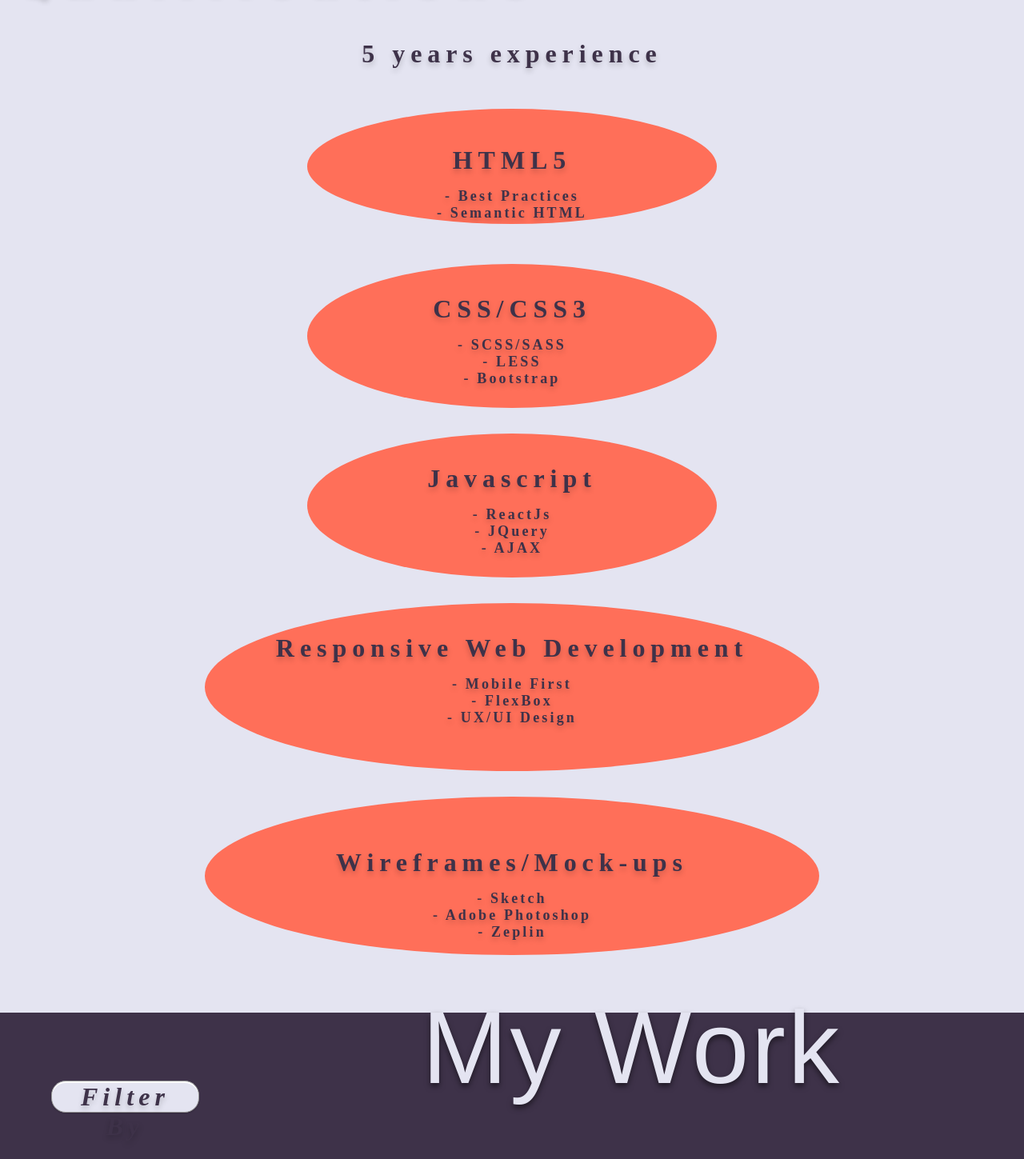
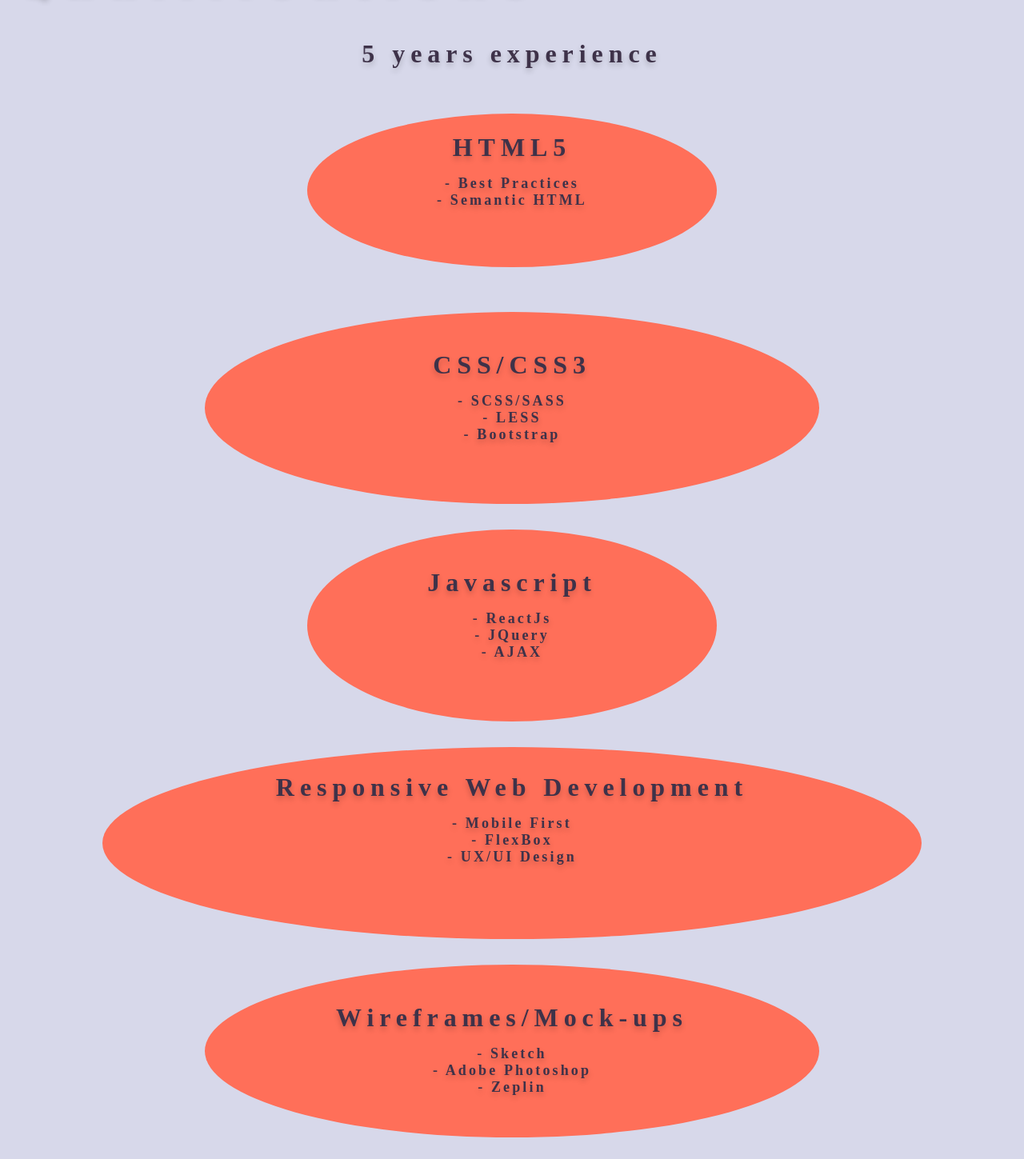
Before and after one commit to LaurenwallerDesigns/portfolio, a React (Create React App) app: page / in a window 1280 px wide. Shown: the part 961-2410 px from the top of the page at 80% size. Built offline with nearby package versions, Linux system fonts and the light colour scheme; a web font is replaced by a local one.

Commit message:
added my breakpoints for what is currently on page.

```diff
--- a/src/App.js
+++ b/src/App.js
@@ -14,6 +14,7 @@
       section: "#experience"
     };
     this.arrowClick = this.arrowClick.bind(this);
+    this.filterBtn = this.filterBtn.bind(this);
   }
    componentDidMount() {
     this.insertText();
@@ -93,6 +94,13 @@
     }
   }
 
+  filterBtn(event) {
+    const filterMenu = document.getElementById('filter-menu');
+    filterMenu.classList.toggle('hide');
+    const filterBtn = document.getElementById('filterBtn');
+    filterBtn.classList.toggle('hide');
+  }
+
 
   render () {
     return (
@@ -102,7 +110,8 @@
         href={this.state.section}
         onClick= {this.arrowClick} />
       <Experience />
-      <Work />
+      <Work
+        onclick={this.filterBtn}/>
       <Footer />
       </body>
     );
--- a/src/animate.scss
+++ b/src/animate.scss
@@ -1,3 +1,4 @@
-@mixin transform($x, $y, $p, $p2) {
+@mixin transform($x, $y: 50%, $p: 50%, $p2: 50%) {
 	clip-path: ellipse($x $y at $p $p2);
+	transition: clip-path 1s;
 }
--- a/src/colors.scss
+++ b/src/colors.scss
@@ -16,7 +16,7 @@
  * limitations under the License.
  */
 
-$lavender: #E4E4F1;
+$lavender: #D7D8EA;
 $dkpurple: #3e3249;
 $black: #000000;
 $orange: #FF6F59;
--- a/src/filter.js
+++ b/src/filter.js
@@ -4,7 +4,10 @@
 	render () {
 		return (
 			<div className="div-filter">
-				<button className='Button-Background'>Filter By</button>
+				<button onClick={this.props.onClick} className='Button-Background' id="filterBtn">Filter By</button>
+				<div id="filter-menu" className="hide">
+				<button onClick={this.props.onClick} className="close"> X </button>
+				</div>
 			</div>
 		);
 	}
--- a/src/fonts.scss
+++ b/src/fonts.scss
@@ -312,7 +312,7 @@
 // Mobile Portrait
 
 @mixin title-mobile-p {
-  width: 90vw;
+  width: 80vw;
   @include text-shadow-50;
   font-family: Jonah;
   font-size: 4em;
@@ -325,7 +325,7 @@
   color: $dkpurple;
   @include center-element;
   @media (min-width: $breakpoint-tablet-port) {
-    font-size: 8em;
+    font-size: 6.5em;
     width: 70vw;
   }
 }
@@ -433,7 +433,7 @@
 
 
 @mixin section-three-title-mobile-p {
-  @include text-shadow-50;
+  @include text-shadow-below;
   font-family: Impact;
   font-size: 4em;
   font-weight: normal;
@@ -465,9 +465,6 @@
   @media (min-width: $breakpoint-tablet-port) {
     font-size: 2em;
   }
-  @media (min-width: $breakpoint-tablet-land) {
-    font-size: 3em;
-  }
 }
 
 @mixin footer-title-mobile-p {
@@ -482,9 +479,6 @@
   text-align: center;
   color: $dkpurple;
   @media (min-width: $breakpoint-tablet-port) {
-    font-size: 4.5em;
-  }
-  @media (min-width: $breakpoint-tablet-land) {
-    font-size: 6em;
+    font-size: 4em;
   }
 }
--- a/src/mixins.scss
+++ b/src/mixins.scss
@@ -18,3 +18,32 @@
 @mixin text-shadow-50 {
 	text-shadow: 0 4px 7px $black-50;
 }
+
+@mixin text-shadow-below {
+	text-shadow: -2px 8px 7px $black-50;
+}
+
+@mixin blurb-sizing($width: false) {
+	width:100vw;
+	height: 30vh;
+	position: relative;
+	background-color: $orange;
+	.div-blurb-text {
+		z-index: 3;
+		.blurb-title {
+			@include p-mobile-p;
+			margin-bottom: 0vh;
+			@if $width {
+				@include center-element;
+				width: 50vw;
+				padding-top: 4vh;
+			} @else {
+				padding-top: 6vh;
+			}
+		}
+		ul {
+			padding-left: 0vw;
+			@include li-blurb-mobile-p;
+		}
+	}
+}
--- a/src/style.scss
+++ b/src/style.scss
@@ -24,6 +24,7 @@
 .headerDesign {
 	@include center-element;
 	width: 90vw;
+	height: 40vh;
 	border: 3px solid $orange;
 	border-top-style: none;
   	border-right-style: solid;
@@ -33,33 +34,28 @@
 		height: 50vh;
 	}
 	@media (min-width: $breakpoint-tablet-land) {
-		height: 60vh;
+		width: 80vw;
 	}
-
 }
 
 .title {
 	margin-top: 0px;
-	padding-top: 5%;
-	padding-bottom: 5%;
+	padding-top: 5vh;
 	@include title-mobile-p;
-	@media (min-width: $breakpoint-tablet-port) {
-		padding-top: 10%;
-	}
 	@media (min-width: $breakpoint-tablet-land) {
-		padding-top: 7%;
+		padding-top: 12vh;
 	}
 }
 
 .subtitle-text {
-	margin-top: 30%;
+	margin-top: 20vh;
 	margin-bottom: auto;
 	@include header-subtitle-mobile-p;
 	@media (min-width: $breakpoint-tablet-port) {
-		margin-top: 20%;
+		margin-top: 15vh;
 	}
 	@media (min-width: $breakpoint-tablet-land) {
-		margin-top: 10%;
+		margin-top: 10vh;
 	}
 }
 
@@ -70,10 +66,10 @@
 	top: 20%;
 	right: 0px;
 	width: 10vw;
-	height: 30vh;
+	height: 20vh;
 	z-index: 4;
 	@media (min-width: $breakpoint-tablet-port) {
-		width: 12vw;
+		width: 10vw;
 	}
 	@media (min-width: $breakpoint-tablet-land) {
 		width: 10vw;
@@ -82,11 +78,8 @@
 
 .arrow {
   	width: 10vw;
-  	height: 30vh;
+  	height: 20vh;
   	@media (min-width: $breakpoint-tablet-port) {
-		width: 12vw;
-	}
-	@media (min-width: $breakpoint-tablet-land) {
 		width: 8vw;
 	}
 }
@@ -99,7 +92,7 @@
 
 .section-title{
 	@include section-two-header-mobile-p;
-	margin-bottom: 0px;
+	margin-bottom: 0vh;
 }
 
 
@@ -115,230 +108,76 @@
 
 
 #one {
-	width:100vw;
-	height: 180px;
-	position: relative;
-	background-color: $orange;
-	@include transform(30%, 50%, 50%, 50%);
-	transition: clip-path 1s;
+	@include transform(30%);
 	&:hover {
-		@include transform(40%, 50%, 50%, 50%);
+		@include transform(40%);
 	}
 	@media (min-width: $breakpoint-tablet-port) {
-		@include transform(20%, 40%, 50%, 50%);
+		@include transform(20%, 40%);
 		&:hover {
-			@include transform(30%, 50%, 50%, 50%);
+			@include transform(30%);
 		}
 
 	}
-	@media (min-width: $breakpoint-tablet-land) {
-		@include transform(20%, 40%, 50%, 50%);
-		&:hover {
-			@include transform(50%, 45%, 50%, 50%);
-		}
-	}
-	.div-blurb-text{
-		z-index: 3;
-		.blurb-title {
-			@include p-mobile-p;
-			padding-top: 10%;
-			padding-bottom: auto;
-			@media (min-width: $breakpoint-tablet-port) {
-				margin-bottom: 0px;
-				padding-top: 5%;
-			}
-
-		}
-		ul {
-			padding-left: 0px;
-
-			@include li-blurb-mobile-p;
-		}
-	}
+	@include blurb-sizing($width: false);
 }
 
 #two {
-	width:100vw;
-	height: 180px;
-	position: relative;
-	background-color: $orange;
-	@include transform(40%, 50%, 50%, 50%);
-	transition: clip-path 1s;
+	@include transform(40%);
 	&:hover {
-		@include transform(30%, 50%, 50%, 50%);
+		@include transform(30%);
 	}
 	@media (min-width: $breakpoint-tablet-port) {
-		@include transform(20%, 50%, 50%, 50%);
+		@include transform(30%);
 		&:hover {
-			@include transform(30%, 50%, 50%, 50%);
+			@include transform(20%, 45%);
 		}
 	}
-	@media (min-width: $breakpoint-tablet-land) {
-		@include transform(20%, 50%, 50%, 50%);
-		&:hover {
-			@include transform(50%, 45%, 50%, 50%);
-		}
-	}
-	.div-blurb-text{
-		z-index: 3;
-		.blurb-title {
-			@include p-mobile-p;
-			padding-top: 10%;
-			padding-bottom: auto;
-			@media (min-width: $breakpoint-tablet-port) {
-				margin-bottom: 0px;
-				padding-top: 5%;
-			}
-			@media (min-width: $breakpoint-tablet-land) {
-				padding-top: 3%;
-			}
-
-		}
-		ul {
-			padding-left: 0px;
-
-			@include li-blurb-mobile-p;
-		}
-	}
+	@include blurb-sizing($width: false);
 }
 
 #three {
-	width:100vw;
-	height: 180px;
-	position: relative;
-	background-color: $orange;
-	@include transform(30%, 50%, 50%, 50%);
-	transition: clip-path 1s;
+	@include transform(30%);
 	&:hover {
-		@include transform(40%, 50%, 50%, 50%);
+		@include transform(40%);
 	}
 	@media (min-width: $breakpoint-tablet-port) {
-		@include transform(20%, 50%, 50%, 50%);
+		@include transform(20%);
 		&:hover {
-			@include transform(30%, 50%, 50%, 50%);
+			@include transform(30%, 40%);
 		}
 	}
-	@media (min-width: $breakpoint-tablet-land) {
-		@include transform(20%, 50%, 50%, 50%);
-		&:hover {
-			@include transform(30%, 40%, 50%, 50%);
-		}
-	}
-	.div-blurb-text{
-		z-index: 3;
-		.blurb-title {
-			@include p-mobile-p;
-			padding-top: 10%;
-			padding-bottom: auto;
-			@media (min-width: $breakpoint-tablet-port) {
-				margin-bottom: 0px;
-				padding-top: 5%;
-			}
-			@media (min-width: $breakpoint-tablet-port) {
-				padding-top: 3%;
-			}
-
-		}
-		ul {
-			padding-left: 0px;
-
-			@include li-blurb-mobile-p;
-		}
-	}
+	@include blurb-sizing($width: false);
 }
 
 
 #four {
-	width:100vw;
-	height: 210px;
-	position: relative;
-	background-color: $orange;
-	@include transform(48%, 50%, 50%, 50%);
-	transition: clip-path 1s;
+	@include transform(48%);
 	&:hover {
-		@include transform(55%, 50%, 50%, 50%);
+		@include transform(40%);
 	}
 	@media (min-width: $breakpoint-tablet-port) {
-		@include transform(25%, 50%, 50%, 50%);
+		@include transform(40%);
 		&:hover {
-			@include transform(40%, 50%, 50%, 50%);
+			@include transform(25%);
 		}
 	}
-	@media (min-width: $breakpoint-tablet-land) {
-		@include transform(30%, 50%, 50%, 50%);
-		&:hover {
-			@include transform(40%, 50%, 50%, 50%);
-		}
-	}
-	.div-blurb-text{
-				text-align: center;
-
-		z-index: 3;
-		.blurb-title {
-			@include center-element;
-			@include p-mobile-p;
-			padding-top: 10%;
-			padding-bottom: auto;
-			width: 70vw;
-			@media (min-width: $breakpoint-tablet-port) {
-				margin-bottom: 0px;
-				padding-top: 5%;
-				width: 50vw;
-			}
-			@media (min-width: $breakpoint-tablet-port) {
-				padding-top: 3%;
-			}
-
-		}
-		ul {
-			padding-left: 0px;
-
-			@include li-blurb-mobile-p;
-		}
-	}
+	@include blurb-sizing($width: true);
 }
 
 
 #five {
-	width:100vw;
-	height: 220px;
-	position: relative;
-	background-color: $orange;
-	@include transform(50%, 45%, 50%, 45%);
-	transition: clip-path 1s;
+	@include transform(40%, 45%, 50%, 45%);
 	&:hover {
-		@include transform(50%, 50%, 50%, 50%);
+		@include transform(50%);
 	}
 	@media (min-width: $breakpoint-tablet-port) {
-		@include transform(35%, 40%, 50%, 40%);
+		@include transform(30%, 45%, 50%, 45%);
 		&:hover {
-			@include transform(40%, 50%, 50%, 50%);
+			@include transform(40%);
 		}
 	}
-	@media (min-width: $breakpoint-tablet-land) {
-		@include transform(30%, 45%, 50%, 45%);
-		&:hover {
-			@include transform(40%, 50%, 50%, 50%);
-		}
-	}
-	.div-blurb-text{
-		z-index: 3;
-		.blurb-title {
-			@include p-mobile-p;
-			padding-top: 15%;
-			padding-bottom: auto;
-			@media (min-width: $breakpoint-tablet-port) {
-				margin-bottom: 0px;
-				padding-top: 5%;
-			}
-
-		}
-		ul {
-			padding-left: 0px;
-
-			@include li-blurb-mobile-p;
-		}
-	}
+	@include blurb-sizing($width: false);
 }
 
 
@@ -350,31 +189,31 @@
 
 .work {
 	background: $dkpurple;
-	height: 2308px;
+	height: 420vh;
 	position: relative;
 	padding-top: 85px;
 	margin-top: 50px;
 	@media (min-width: $breakpoint-tablet-port) {
-		height: 1808px;
+		height: 320vh;
+		text-align: center;
 	}
 	@media (min-width: $breakpoint-tablet-land) {
-    	height: 2508px;
+    	height: 350vh;
   	}
 }
 
 .sectionthree-title {
-  	width: 250px;
-  	height: 97px;
+  	width: 60vw;
+  	height: 10vh;
   	@include section-three-title-mobile-p;
-  	margin-top: 0px;
-  	padding-top: 0px;
-  	margin-bottom: 0px;
+  	margin-top:	0vh;
   	position: absolute;
-  	top: -20px;
+  	top: -0.7%;
   	@media (min-width: $breakpoint-tablet-port) {
 		width: 50vw;
-		right: 170px;
-		top: -25px;
+		right: 25vw;
+		top: -1.3%;
+		@include center-element;
    	}
    	@media (min-width: $breakpoint-tablet-land) {
     	top: -30px;
@@ -386,13 +225,15 @@
 	margin-bottom: 25px;
 	@media (min-width: $breakpoint-tablet-port) {
 		text-align: left;
-		padding-left: 5%;
+		padding-left: 1%;
+		position: absolute;
+		top: 1%;
 	}
 }
 
 .Button-Background {
-  width: 185px;
-  height: 40px;
+  width: 35vw;
+  height: 5vh;
   border-radius: 18px;
   box-shadow: 0 1px 2px 0 rgba(0, 0, 0, 0.2), inset 0 2px 0 0 #ffffff;
   border: solid 1px #979797;
@@ -400,9 +241,33 @@
   @include filter-mobile-p;
   margin-bottom: 15px;
   @include text-shadow-20;
+  @media (min-width: $breakpoint-tablet-port) {
+		width: 20vw;
+  		height: 8vh;
+	}
 }
+
+
+#filter-menu {
+position:relative;
+	background: $lavender;
+	width: 60vw;
+	height: 70vh;
+	box-shadow: 0 3px 10px rgba(0, 0, 0, 0.2);
+	.close {
+		position: absolute;
+		left: 2px;
+		top: 2px;
+		width: 1vw;
+		background: none;
+		border: none;
+		font-size: 1.5em;
+	}
+}
+
 .flex-project {
 	@media (min-width: $breakpoint-tablet-port) {
+		margin-top: 10%;
 		display: flex;
 		flex-direction: row;
 		flex-wrap: wrap;
@@ -411,8 +276,8 @@
 }
 
 .project {
-	width: 215px;
-	height: 195px;
+	width: 50vw;
+	height: 40vh;
 	margin-left: auto;
 	margin-right: auto;
 	margin-bottom: 8px;
@@ -420,8 +285,8 @@
 	border: solid 1px $lavender;
 	background-color: $dkpurple;
 	@media (min-width: $breakpoint-tablet-port) {
-		width: 30vw;
-		height: 25vh;
+		width: 33vw;
+		height: 45vh;
 		margin: 5%;
 	}
 	@media (min-width: $breakpoint-tablet-land) {
@@ -436,13 +301,10 @@
 	background-repeat: no-repeat;
 	background-size: cover;
 	width: 100vw;
-	height: 60vh;
+	height: 50vh;
 	@media (min-width: $breakpoint-tablet-port) {
 		height: 50vh;
 	}
-	@media (min-width: $breakpoint-tablet-land) {
-    	height: 70vh;
-  	}
 }
 
 .wrapper {
@@ -451,31 +313,28 @@
 .footer-title {
 	@include footer-title-mobile-p;
 	@include center-element;
-	padding-top: 30%;
-	margin-bottom: 10%;
+	padding-top: 15vh;
+	margin-bottom: 5vh;
 	@media (min-width: $breakpoint-tablet-port) {
-		padding-top: 20%;
-		margin-bottom: 10%;
+		padding-top: 10vh;
+		margin-bottom: 5vh;
 	}
-	@media (min-width: $breakpoint-tablet-land) {
-    	padding-top: 5%;
-  	}
 }
 
 .email {
-	width: 70vw;
+	width: 50vw;
 	height: 8vh;
 	border-radius: 38px;
-	box-shadow: 0 2px 4px 0 $black-20;
+	box-shadow: 0 2px 4px 0 $black-50;
 	border: solid 1px $orange;
 	background-color: $orange;
 	@include email-btn-mobile-p;
 	@media (min-width: $breakpoint-tablet-port) {
 		width: 50vw;
-		height: 5vh;
+		height: 10vh;
 	}
 	@media (min-width: $breakpoint-tablet-land) {
-    	width: 40vw;
+    	width: 30vw;
 		height: 10vh;
   	}
 }
--- a/src/work.js
+++ b/src/work.js
@@ -9,7 +9,9 @@
 				<h2 className="sectionthree-title">
 					My Work
 				</h2>
-				<Filter />
+				<Filter
+					onClick={this.props.onclick}
+				/>
 				<div className="flex-project">
 					<Prevprojects
 						id="prev-one" />
```
Also changed, not shown: src/filter.scss (added).
